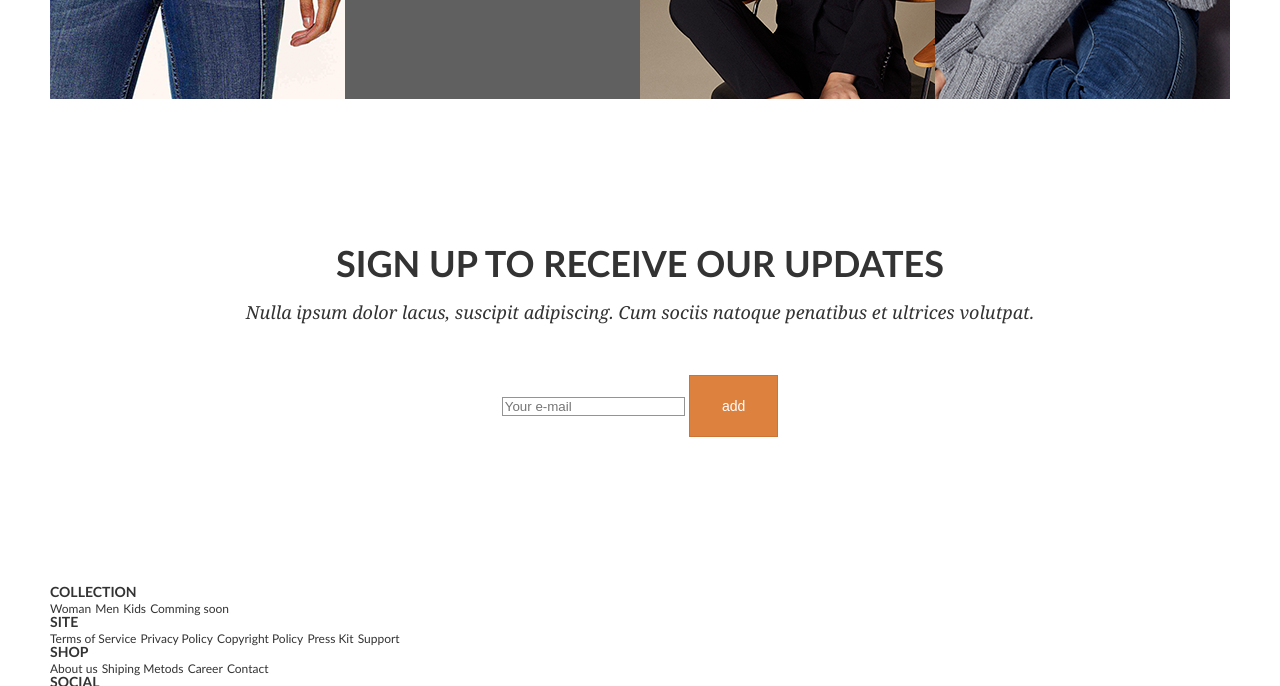
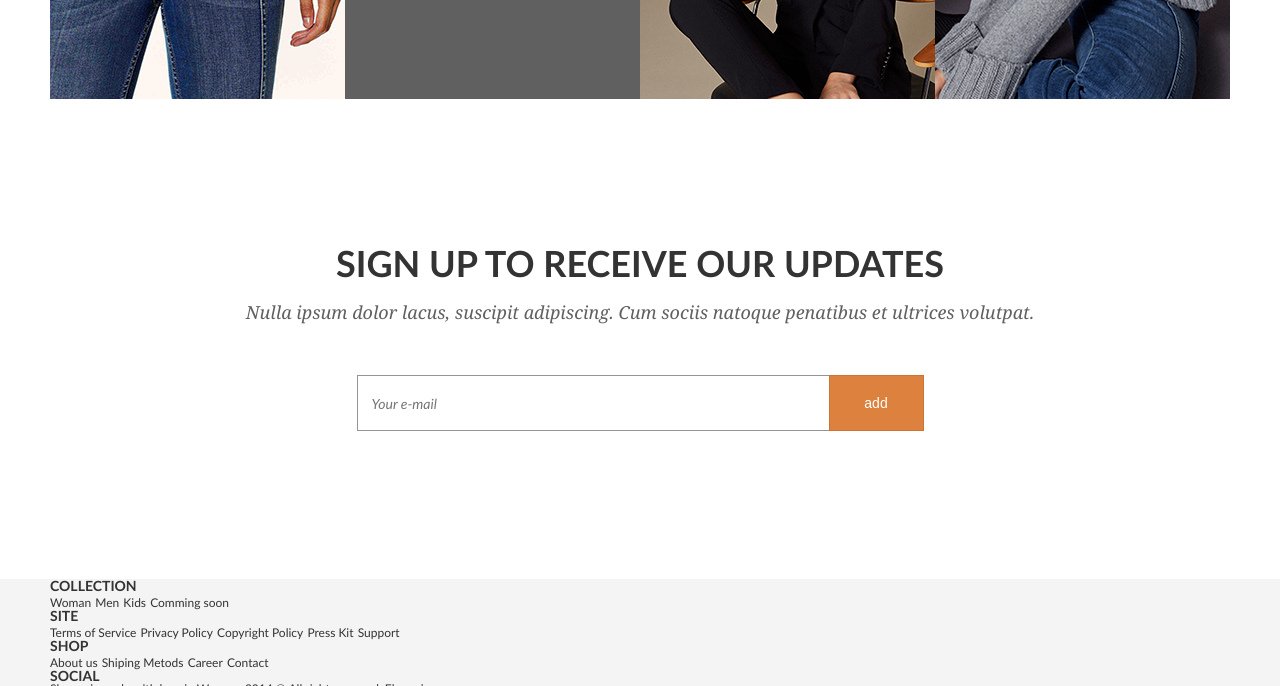
Before and after one commit to antkati/clothes, a plain HTML site: page index.html in a window 1280 px wide. Shown: the part 1439-2125 px from the top of the page. Drawn offline with Linux system fonts and the light colour scheme.

Commit message:
сделан блок subscribe десктоп

```diff
--- a/css/index.css
+++ b/css/index.css
@@ -138,6 +138,10 @@ a:hover {
 	font-size: 1.5rem;
 }
 
+.header__p, .main__p {
+	color: #606060;
+}
+
 .header__nav a {
 	font-size: 0.875rem;
 }
@@ -276,6 +280,10 @@ a:hover {
 	border: 1px solid #949494;
 }
 
+.btn--grey:hover {
+	text-decoration: none;
+}
+
 /* MAIN PROMO */
 
 .main__promo {
@@ -402,13 +410,39 @@ a:hover {
 	color: #ffffff;
 	border: 1px solid #cd7333;
 	outline: 0;
-	padding: 1.375rem 2rem;
+	padding: 0;
+	cursor: pointer;
 }
 
 .form__input {
 	border: 1px solid #949494;
+	border-right: 0;
+	padding: 24px 14px;
+	font-family: Lato, Arial, sans-serif;
+	font-style: italic;
+	color: #606060;
+	font-size: 0.875rem;
+	outline: 0;
+}
 
+.main__subscribe__form button, .main__subscribe__form input {
+	height: 56px;
+	vertical-align: top;
 }
+
+.main__subscribe__form button {
+	width: 95px;
+}
+
+.main__subscribe__form input {
+	width: 40%;
+	min-width: 330px;
+}
+
+.footer {
+ 	background: #f4f4f4;
+}
+
 
 /* !!! До 768px */
 @media screen and (max-width: 48rem) {
@@ -460,6 +494,10 @@ a:hover {
 		display: none;
 	}
 
+	.btn--orange {
+		width: 110px;
+	}
+
 }
 
 
--- a/index.html
+++ b/index.html
@@ -142,8 +142,7 @@
 						<p class='font--georgia-i main__p'>Nulla ipsum dolor lacus, suscipit adipiscing. Cum sociis natoque penatibus et ultrices volutpat.</p>
 						<!-- Форма для e-mail -->
 						<form class='main__subscribe__form'>
-							<input class='form__input' type='text' name='email' placeholder='Your e-mail'>
-							<button class='btn btn--orange' name='submit'>add</button>
+							<input class='form__input' type='text' name='email' placeholder='Your e-mail'><!-- --><button class='btn btn--orange' name='submit'>add</button>
 						</form>
 					</div>
 				</section>
```
